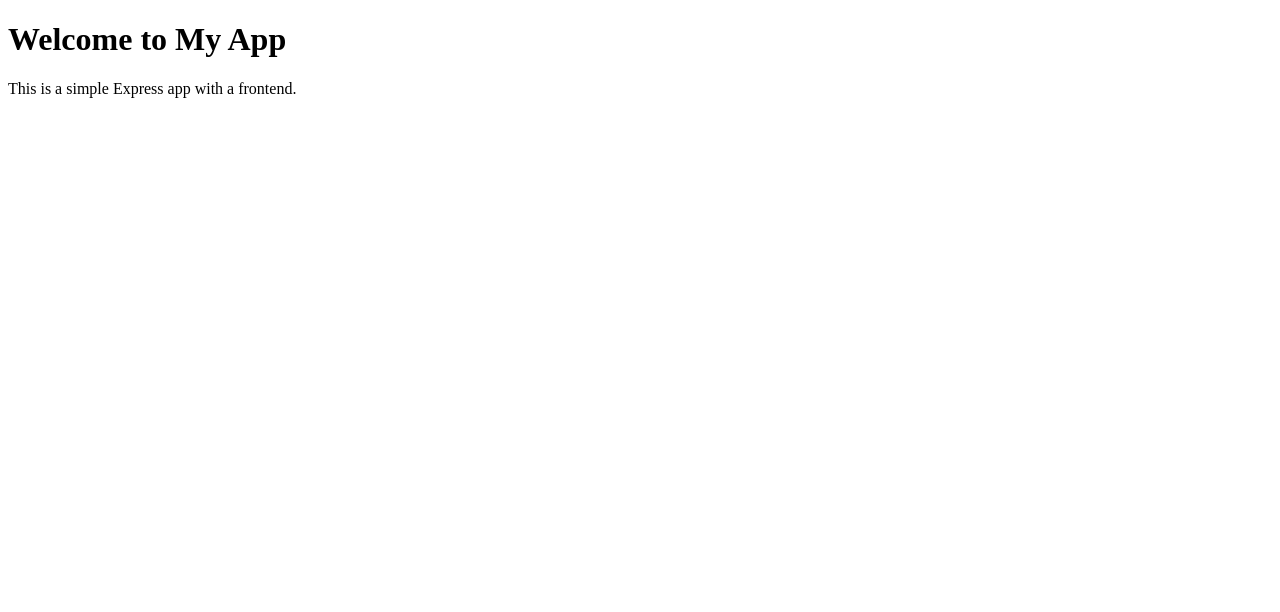
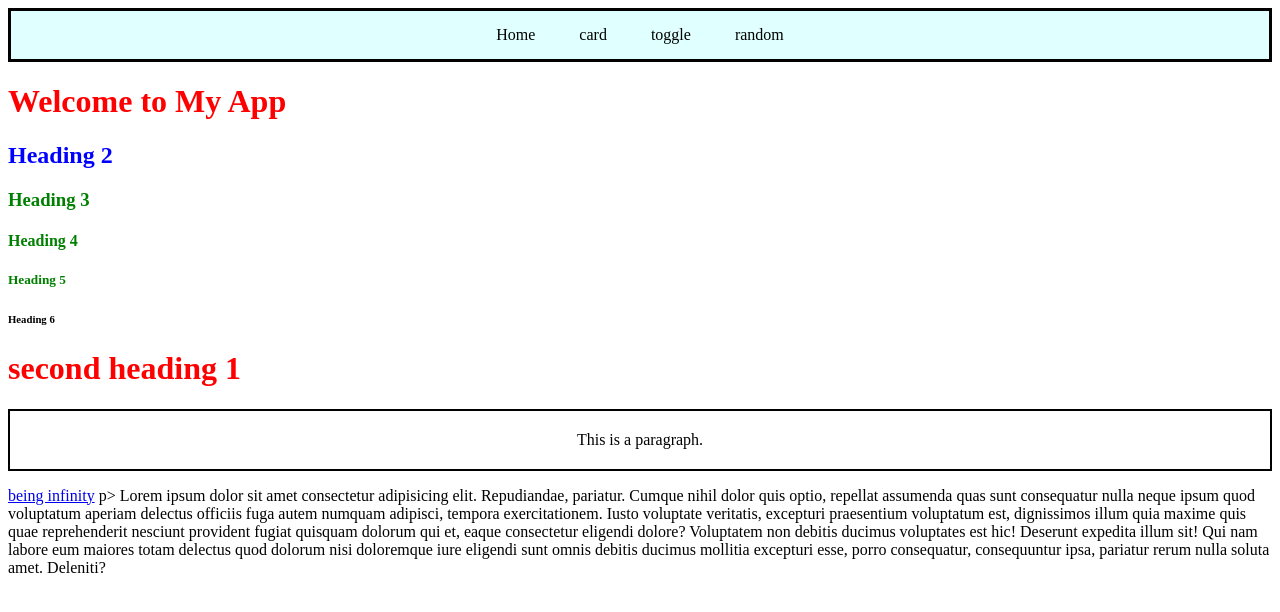
Before and after one commit to sathvikagatla/autosuggest, a website: page frontend/index.html in a window 1280 px wide. Drawn offline with Linux system fonts and the light colour scheme.

Commit message:
creted a navbar

```diff
--- a/frontend/css/index.css
+++ b/frontend/css/index.css
@@ -1,3 +1,31 @@
 h1{
     color :red;
 }
+#heading2{
+    color :blue;
+}
+.heading{
+    color :green;
+}
+.para{
+    border : 2px solid black;
+    padding : 20px;
+    text-align : center;
+}
+.navbar{
+    border : 3px;
+    border-style : solid;
+    border-color : black;
+    padding : 15px;
+    background-color : lightcyan;
+    text-align : center;
+}
+.navbar a{
+    text-decoration : none;
+    color : black;
+    padding : 20px;
+}
+.navbar a:hover{
+    background-color :blueviolet;
+    color :white;
+}
--- a/frontend/index.html
+++ b/frontend/index.html
@@ -4,11 +4,26 @@
         <meta charset="UTF-8">
         <meta name="viewport" content="width=device-width, initial-scale=1.0">
         <title>Auto suggest</title>
-        <link rel="alternate" href="css/index.css">
+        <link rel="stylesheet" href="css/index.css">
     </head>
     <body>
+        <div class = "navbar">
+            <a href="">Home</a>
+            <a href="">card</a>
+            <a href="">toggle</a>
+            <a href="">random</a>
+        </div>
         <h1>Welcome to My App</h1>
-        <p>This is a simple Express app with a frontend.</p>
+        <h2 id="heading2">Heading 2</h2>
+        <h3 class="heading">Heading 3</h3>
+        <h4 class="heading">Heading 4</h4>
+        <h5 class="heading">Heading 5</h5>
+        <h6>Heading 6</h6>
+        <h1>second heading 1</h1>
+        <p class="para">This is a paragraph.</p>
+        <a href="https://www.being-infinity.com/">being infinity</a>
+        p> Lorem ipsum dolor sit amet consectetur adipisicing elit. Repudiandae, pariatur. Cumque nihil dolor quis optio, repellat assumenda quas sunt consequatur nulla neque ipsum quod voluptatum aperiam delectus officiis fuga autem numquam adipisci, tempora exercitationem. Iusto voluptate veritatis, excepturi praesentium voluptatum est, dignissimos illum quia maxime quis quae reprehenderit nesciunt provident fugiat quisquam dolorum qui et, eaque consectetur eligendi dolore? Voluptatem non debitis ducimus voluptates est hic! Deserunt expedita illum sit! Qui nam labore eum maiores totam delectus quod dolorum nisi doloremque iure eligendi sunt omnis debitis ducimus mollitia excepturi esse, porro consequatur, consequuntur ipsa, pariatur rerum nulla soluta amet. Deleniti?
+
         <script src="js/index.js"></script>
     </body>
 </html>
```
